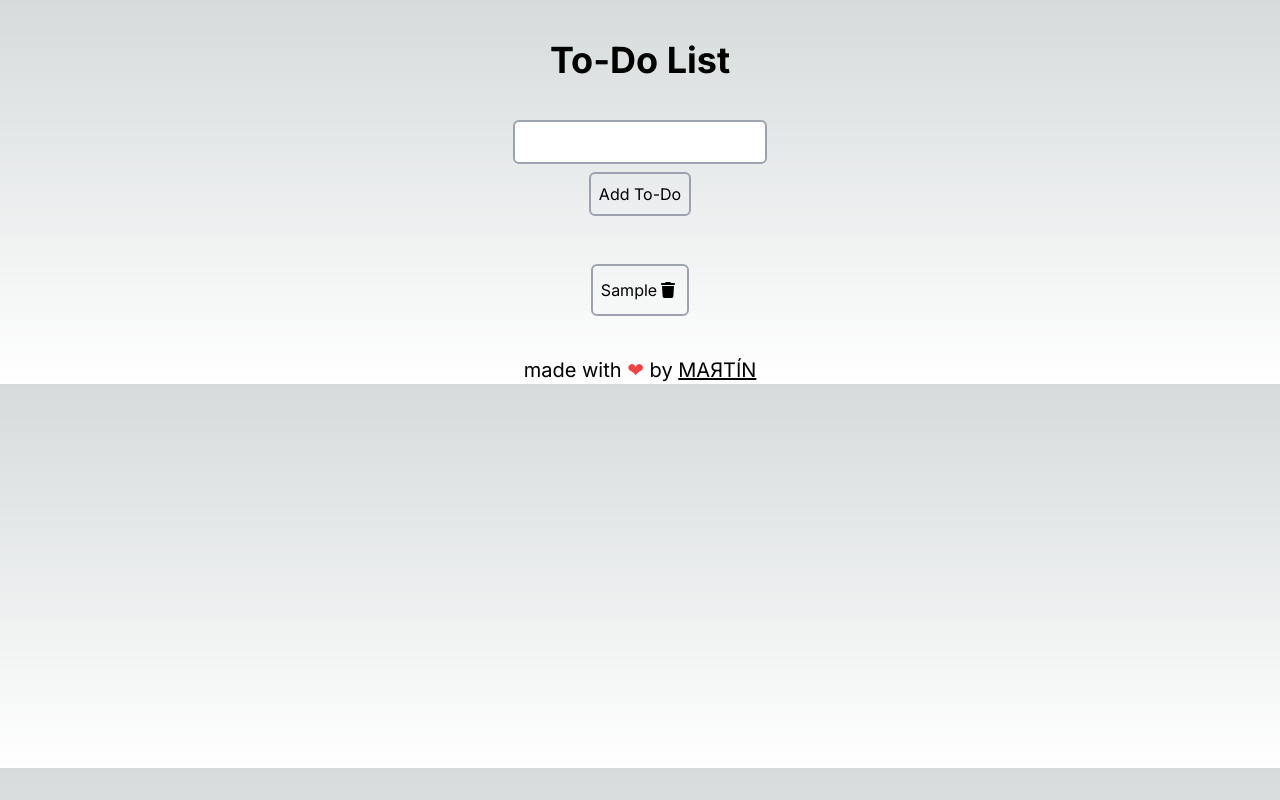
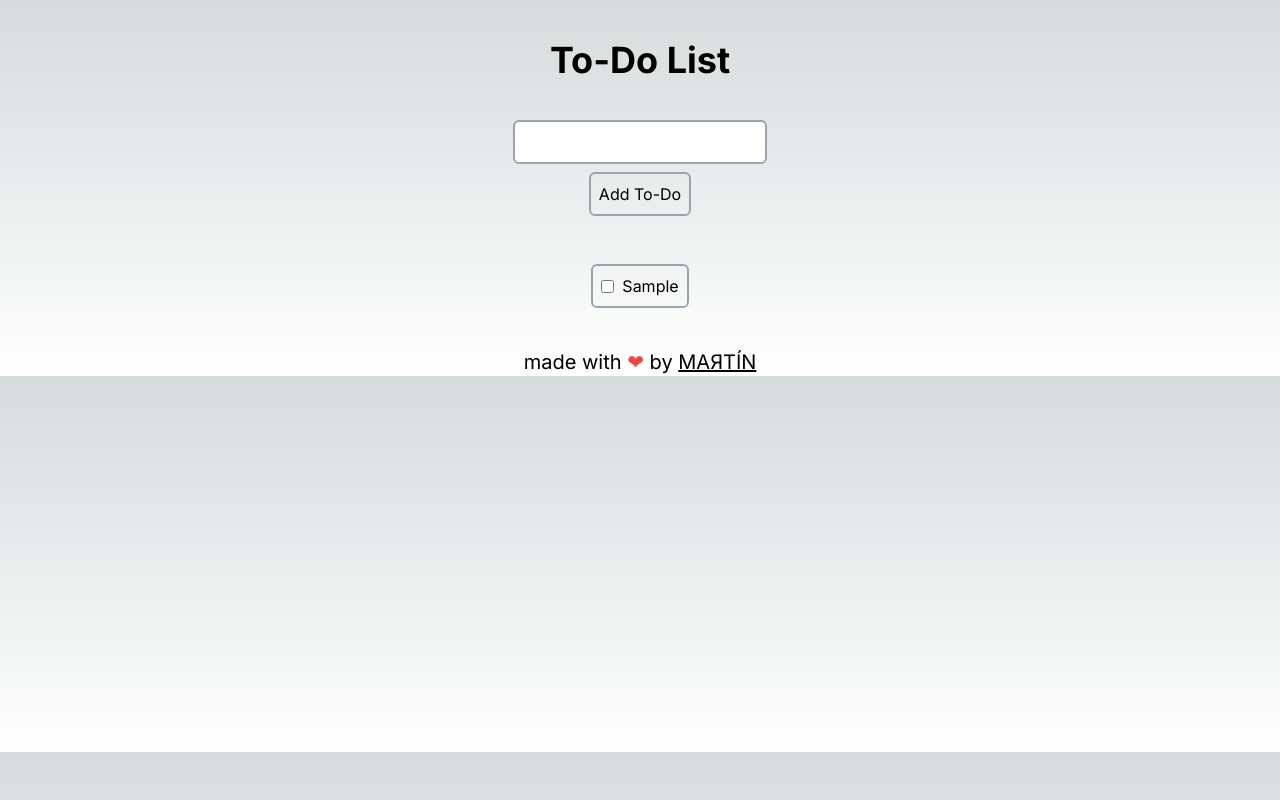
Before and after one commit to mbfrias/todo-app, a Next.js app: page / in a window 1280 px wide. Both pictures are taken after typing "Sample" into the empty fields and a click on the button "Add To-Do". Built offline with nearby package versions, Linux system fonts and the light colour scheme.

Commit message:
add checkboxes

```diff
--- a/app/page.jsx
+++ b/app/page.jsx
@@ -8,9 +8,12 @@ import Image from "next/image";
 import { useEffect, useState } from "react";
 import { v4 as uuidv4 } from "uuid";
 import { FontAwesomeIcon } from "@fortawesome/react-fontawesome";
-import { faTrash } from "@fortawesome/free-solid-svg-icons";
+import { faTrash, faCheck } from "@fortawesome/free-solid-svg-icons";
 
 export default function Home() {
+
+    let itemId;
+    let item;
     const savedTodos = typeof window !== 'undefined' ? JSON.parse(localStorage.getItem("todos")) || [] : [];
     const [todos, setTodos] = useState(savedTodos);
     const [todo, setTodo] = useState("");
@@ -71,10 +74,17 @@ export default function Home() {
                 typeof window !== 'undefined' && window.localStorage.getItem("todos") !== null && JSON.parse(window.localStorage.getItem("todos")).map((todo) => (
                 <div
                     key={todo.id}
+                    id={todo.id}
                     className="border-2 border-gray-400 rounded-md p-2 mt-2 flex items-center justify-between"
                 >
+                    <input type="checkbox" className="mr-2" onClick={() => (
+                        itemId = todo.id,
+                        item = document.getElementById(itemId),
+                        item.classList.toggle("line-through"),
+                        item.getElementsByClassName("buttonIdentifier")[0].classList.toggle("hidden"),
+                    )} />
                     <p>{todo.text}</p>
-                    <button onClick={() => deleteTodo(todo.id)} className="p-1 hover:text-red-600 transition-all duration-400">
+                    <button id={`button-${todo.id}`} onClick={() => deleteTodo(todo.id)} className="buttonIdentifier p-1 py-0 hover:text-red-600 transition-all duration-400 hidden">
                         <FontAwesomeIcon icon={faTrash} />
                     </button>
                 </div>
```
